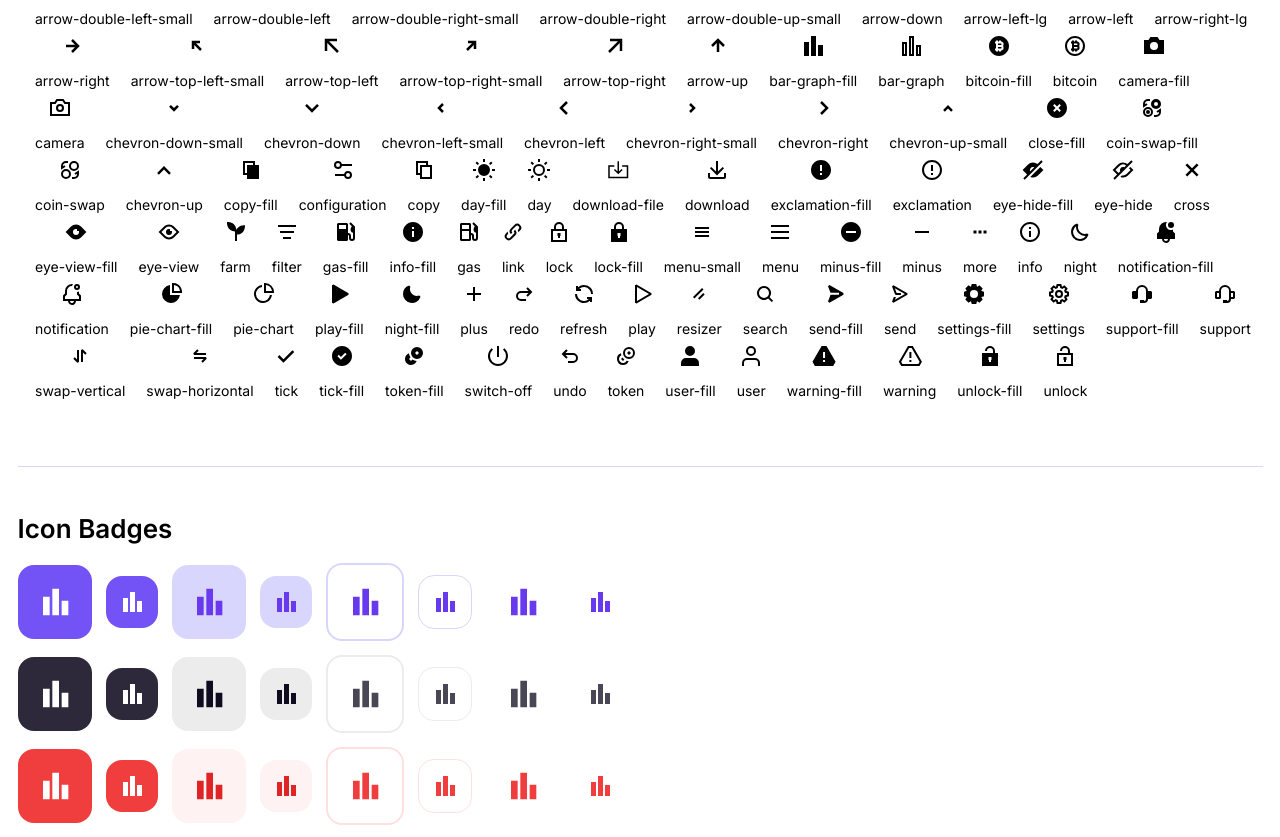
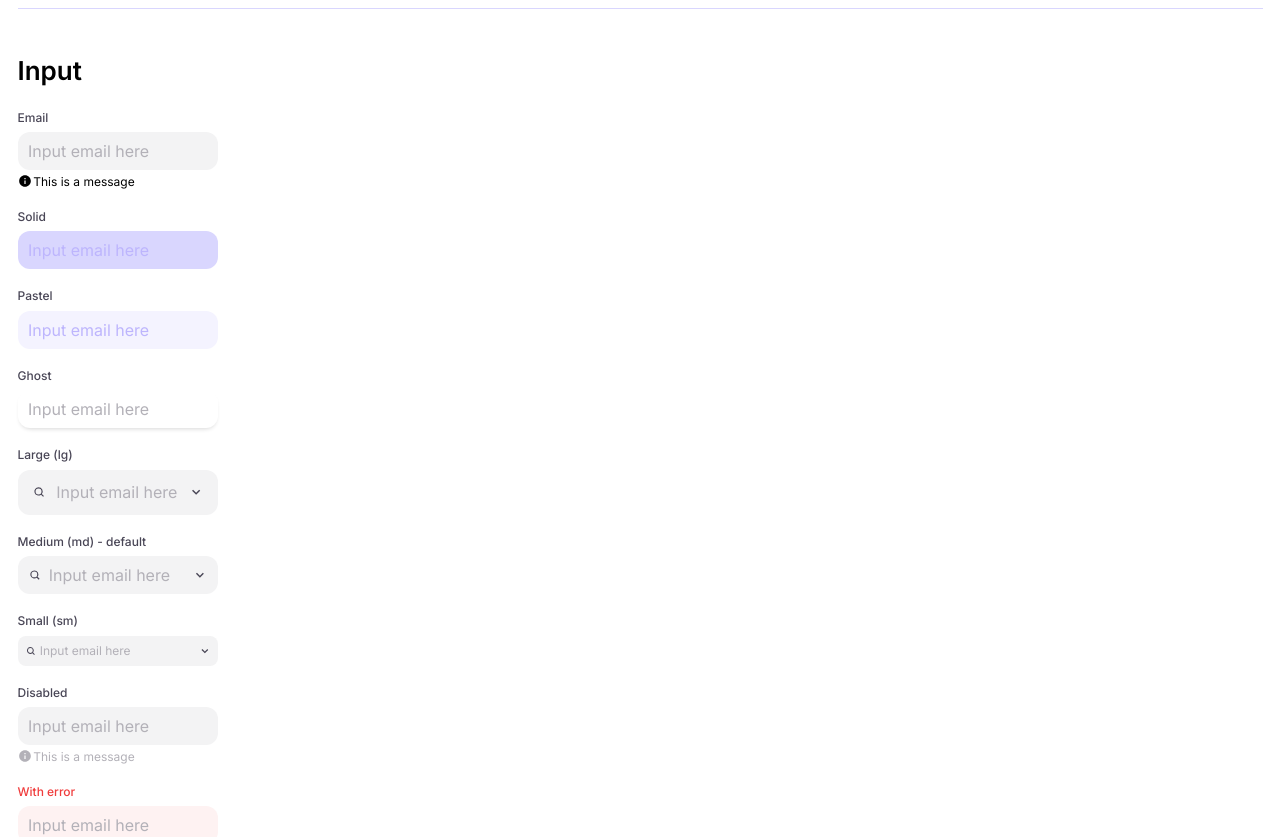
Before and after one commit to SwaprHQ/swapr-ui-website, a Next.js app: page /ui in a window 1280 px wide. Shown: the part 2120-2957 px from the top of the page. Built offline with nearby package versions, Linux system fonts and the light colour scheme.

Commit message:
feat: create input field

```diff
--- a/app/ui/page.tsx
+++ b/app/ui/page.tsx
@@ -41,6 +41,8 @@ import {
   ToggleGroup,
   ToogleGroupOption,
   ToogleOptionSizeProp,
+  Input,
+  InputField,
 } from "@/ui";
 import { ThemeSwitch } from "@/components";
 import { Fragment, PropsWithChildren, useState } from "react";
@@ -58,7 +60,7 @@ function extractStringValuesFromObject(object: any): string[] {
         keys.push(key);
       } else if (typeof value === "object" && value) {
         const nestedKeys = extractStringValuesFromObject(value);
-        keys.push(...nestedKeys.map(nestedKey => `${key}-${nestedKey}`));
+        keys.push(...nestedKeys.map((nestedKey) => `${key}-${nestedKey}`));
       }
     }
   }
@@ -458,7 +460,7 @@ export default function UI() {
             .
           </p>
           <div className="divide-x divide-surface-surface-2 flex items-center space-x-5">
-            {toggleGroupOptionSizes.map(size => (
+            {toggleGroupOptionSizes.map((size) => (
               <div key={size} className="pl-4">
                 <p>Size: {size}</p>
                 <ToggleGroup value={slipage} onChange={setSlipage}>
@@ -475,13 +477,75 @@ export default function UI() {
               </div>
             ))}
           </div>
-
           <div>Selected: {slipage}</div>
+        </Section>
+        <Section>
+          <h2 className="text-2xl font-semibold">Modal</h2>
+          <div className="flex space-x-4">
+            <Dialog>
+              <DialogTrigger asChild>
+                <Button>Open</Button>
+              </DialogTrigger>
+              <DialogContent append="bottom">
+                <DialogHeader>Select a token</DialogHeader>
+                <DialogBody className="px-4 pb-6">
+                  <ul>
+                    {Array(15)
+                      .fill("")
+                      .map((_, i) => (
+                        <li key={i}>
+                          This action cannot be undone. This will permanently
+                          delete your account and remove your data from our
+                          servers.
+                        </li>
+                      ))}
+                  </ul>
+                </DialogBody>
+              </DialogContent>
+            </Dialog>
+            <Dialog open={openModal} onOpenChange={setOpenModal}>
+              <DialogTrigger asChild>
+                <Button>Open</Button>
+              </DialogTrigger>
+              <DialogContent>
+                <DialogHeader size="xl" className="text-center">
+                  <DialogClose position="left" size="xl">
+                    <Button variant="ghost">
+                      <Icon name="arrow-left" />
+                    </Button>
+                  </DialogClose>
+                  Confirm Swap
+                </DialogHeader>
+                <DialogBody className="mx-10 mb-6">
+                  This action cannot be undone. This will permanently delete
+                  your account and remove your data from our servers.
+                </DialogBody>
+                <DialogFooter>
+                  <Button
+                    width="full"
+                    colorScheme="primary"
+                    variant="pastel"
+                    onClick={closeModal}
+                  >
+                    Cancel
+                  </Button>
+                  <Button
+                    width="full"
+                    colorScheme="success"
+                    variant="pastel"
+                    onClick={closeModal}
+                  >
+                    Confirm
+                  </Button>
+                </DialogFooter>
+              </DialogContent>
+            </Dialog>
+          </div>
         </Section>
         <Section>
           <h2 className="text-2xl font-semibold">Tag</h2>
           <div className="flex space-x-6">
-            {TagColorSchemes.map(color => (
+            {TagColorSchemes.map((color) => (
               <Fragment key={color}>
                 <Tag colorScheme={color as TagColorSchemeProp} size="sm">
                   Tag
@@ -492,9 +556,85 @@ export default function UI() {
           </div>
         </Section>
         <Section>
+          <h2 className="text-2xl font-semibold">Input</h2>
+          <div className="flex flex-col space-y-4 w-[200px]">
+            <Input
+              label="Email"
+              type="email"
+              id="email"
+              message="This is a message"
+              placeholder="Input email here"
+            />
+            <Input
+              label="Solid"
+              type="email"
+              id="email"
+              placeholder="Input email here"
+              variant="solid"
+            />
+            <Input
+              label="Pastel"
+              type="email"
+              id="email"
+              placeholder="Input email here"
+              variant="pastel"
+            />
+            <Input
+              label="Ghost"
+              type="email"
+              id="email"
+              placeholder="Input email here"
+              variant="ghost"
+            />
+            <Input
+              label="Large (lg)"
+              type="email"
+              id="email"
+              placeholder="Input email here"
+              leftIcon="search"
+              rightIcon="chevron-down"
+              size="lg"
+            />
+            <Input
+              label="Medium (md) - default"
+              type="email"
+              id="email"
+              placeholder="Input email here"
+              leftIcon="search"
+              rightIcon="chevron-down"
+              size="md"
+            />
+            <Input
+              label="Small (sm)"
+              type="email"
+              id="email"
+              placeholder="Input email here"
+              leftIcon="search"
+              rightIcon="chevron-down"
+              size="sm"
+            />
+            <Input
+              label="Disabled"
+              type="email"
+              id="email-2"
+              disabled
+              message="This is a message"
+              placeholder="Input email here"
+            />
+            <Input
+              label="With error"
+              type="email"
+              id="email-3"
+              message="There is an error"
+              placeholder="Input email here"
+              isInvalid={true}
+            />
+          </div>
+        </Section>
+        <Section>
           <h2 className="text-2xl font-semibold">Icons</h2>
           <div className="flex flex-wrap space-x-4 space-y-2 md:space-y-0">
-            {Object.keys(iconMap).map(iconName => (
+            {Object.keys(iconMap).map((iconName) => (
               <div
                 className="flex flex-col items-center space-y-2"
                 key={iconName}
@@ -602,11 +742,11 @@ export default function UI() {
         <Section>
           <h2 className="text-2xl font-semibold">Colors</h2>
           <div className="space-y-2">
-            {Object.keys(tailwindColors).map(key => (
+            {Object.keys(tailwindColors).map((key) => (
               <div key={key} className="space-y-2">
                 <p className="text-xl capitalize">{key}</p>
                 <div className="space-y-2">
-                  {tailwindColors[key].map(color => (
+                  {tailwindColors[key].map((color) => (
                     <div key={color} className="flex space-x-4">
                       <p>{`${key}-${color}`}</p>
                       <div
--- a/package.json
+++ b/package.json
@@ -11,6 +11,7 @@
   "dependencies": {
     "@headlessui/react": "^1.7.18",
     "@radix-ui/react-dialog": "^1.0.5",
+    "@radix-ui/react-label": "^2.0.2",
     "class-variance-authority": "^0.7.0",
     "next": "latest",
     "next-themes": "^0.2.1",
--- /dev/null
+++ b/ui/Input.tsx
@@ -0,0 +1,166 @@
+"use client";
+
+import React, { useEffect, useMemo, useRef } from "react";
+import * as LabelPrimitive from "@radix-ui/react-label";
+import { cva, cx } from "class-variance-authority";
+import { Icon, IconName } from ".";
+
+const inputStyles = cva(
+  [
+    "flex w-full items-center",
+    "shadow border-outline-med-em",
+    "focus-within:ring-[3px] focus-within:ring-outline-primary-low-em",
+    "group-has-[:disabled]:cursor-not-allowed group-has-[:disabled]:text-text-disabled",
+    "group-has-[:invalid]:text-text-danger-main group-has-[:invalid]:bg-surface-danger-accent-1 group-has-[:invalid]:border-outline-danger-med-em group-has-[:invalid]:ring-outline-danger-low-em",
+  ],
+  {
+    variants: {
+      size: {
+        sm: "text-sm space-x-1 p-2 rounded-8",
+        md: "text-md space-x-2 px-3 py-2 rounded-12",
+        lg: "text-md space-x-3 px-4 py-3 rounded-12",
+      },
+      variant: {
+        simple:
+          "bg-surface-surface-2 text-text-med-em placeholder:text-text-disabled",
+        solid:
+          "bg-surface-primary-accent-2 text-text-primary-em placeholder:text-text-primary-med",
+        pastel:
+          "bg-surface-primary-accent-1 text-text-primary-em placeholder:text-text-primary-med",
+        ghost: "bg-surface-surface-0 shadow-2 text-text-high-em",
+      },
+    },
+    defaultVariants: {
+      size: "md",
+      variant: "simple",
+    },
+  }
+);
+
+const inputFieldStyles = cva([], {
+  variants: {
+    variant: {
+      simple: "placeholder:text-text-disabled",
+      solid: "placeholder:text-text-primary-med",
+      pastel: "placeholder:text-text-primary-med",
+      ghost: "placeholder:text-text-disabled",
+    },
+  },
+  defaultVariants: { variant: "simple" },
+});
+
+type InputSizeProp = "sm" | "md" | "lg";
+type InputVariantProp = "simple" | "solid" | "pastel" | "ghost";
+
+interface InputProps
+  extends Omit<React.InputHTMLAttributes<HTMLInputElement>, "size"> {
+  label?: string | undefined | null;
+  message?: string | undefined | null;
+  leftIcon?: IconName | undefined | null;
+  rightIcon?: IconName | undefined | null;
+  size?: InputSizeProp | undefined;
+  variant?: InputVariantProp | undefined;
+  isInvalid?: boolean | undefined | null;
+}
+
+const iconSize: Record<InputSizeProp, number> = {
+  sm: 14,
+  md: 18,
+  lg: 20,
+};
+
+const Input = React.forwardRef<HTMLInputElement, InputProps>(
+  (
+    {
+      className,
+      id,
+      label,
+      message,
+      leftIcon,
+      rightIcon,
+      children,
+      size = "md",
+      variant,
+      isInvalid,
+      ...props
+    },
+    ref
+  ) => {
+    const inputRef = useRef<HTMLInputElement>(null);
+
+    ref = useMemo(() => inputRef, []);
+
+    useEffect(() => {
+      if (isInvalid && message) inputRef.current?.setCustomValidity(message);
+      else inputRef.current?.setCustomValidity("");
+    }, [isInvalid, message]);
+
+    return (
+      <div className={cx("space-y-1 group", className)}>
+        {label && (
+          <LabelPrimitive.Root
+            className={cx([
+              "text-sm font-medium text-text-med-em",
+              "group-has-[:invalid]:text-text-danger-main",
+            ])}
+            htmlFor={id}
+          >
+            {label}
+          </LabelPrimitive.Root>
+        )}
+        <div
+          className={inputStyles({ size, variant })}
+          onClick={() => {
+            if (inputRef.current) inputRef.current.focus();
+          }}
+          onDoubleClick={() => {
+            if (inputRef.current) inputRef.current.select();
+          }}
+        >
+          {leftIcon && <Icon size={iconSize[size]} name={leftIcon} />}
+          <InputField
+            className={inputFieldStyles({ variant })}
+            ref={inputRef}
+            id={id}
+            {...props}
+          />
+          {rightIcon && <Icon size={iconSize[size]} name={rightIcon} />}
+        </div>
+        {message && (
+          <div
+            className={cx([
+              "flex space-x-0.5",
+              "group-has-[:disabled]:text-text-disabled",
+              "group-has-[:invalid]:text-text-danger-main",
+            ])}
+          >
+            <Icon size={14} name="info-fill" />
+            <p className="text-sm">{message}</p>
+          </div>
+        )}
+      </div>
+    );
+  }
+);
+
+Input.displayName = "Input";
+
+const InputField = React.forwardRef<
+  HTMLInputElement,
+  React.InputHTMLAttributes<HTMLInputElement>
+>(({ className, ...props }, ref) => {
+  return (
+    <input
+      className={cx(
+        "focus-visible:outline-none bg-transparent w-full disabled:cursor-not-allowed disabled:text-text-disabled",
+        className
+      )}
+      ref={ref}
+      {...props}
+    />
+  );
+});
+
+InputField.displayName = "InputField";
+
+export { Input, InputField };
--- a/ui/index.ts
+++ b/ui/index.ts
@@ -9,3 +9,4 @@ export * from "./Tabs";
 export * from "./Tag";
 export * from "./Toast";
 export * from "./ToggleGroup";
+export * from "./Input";
```
